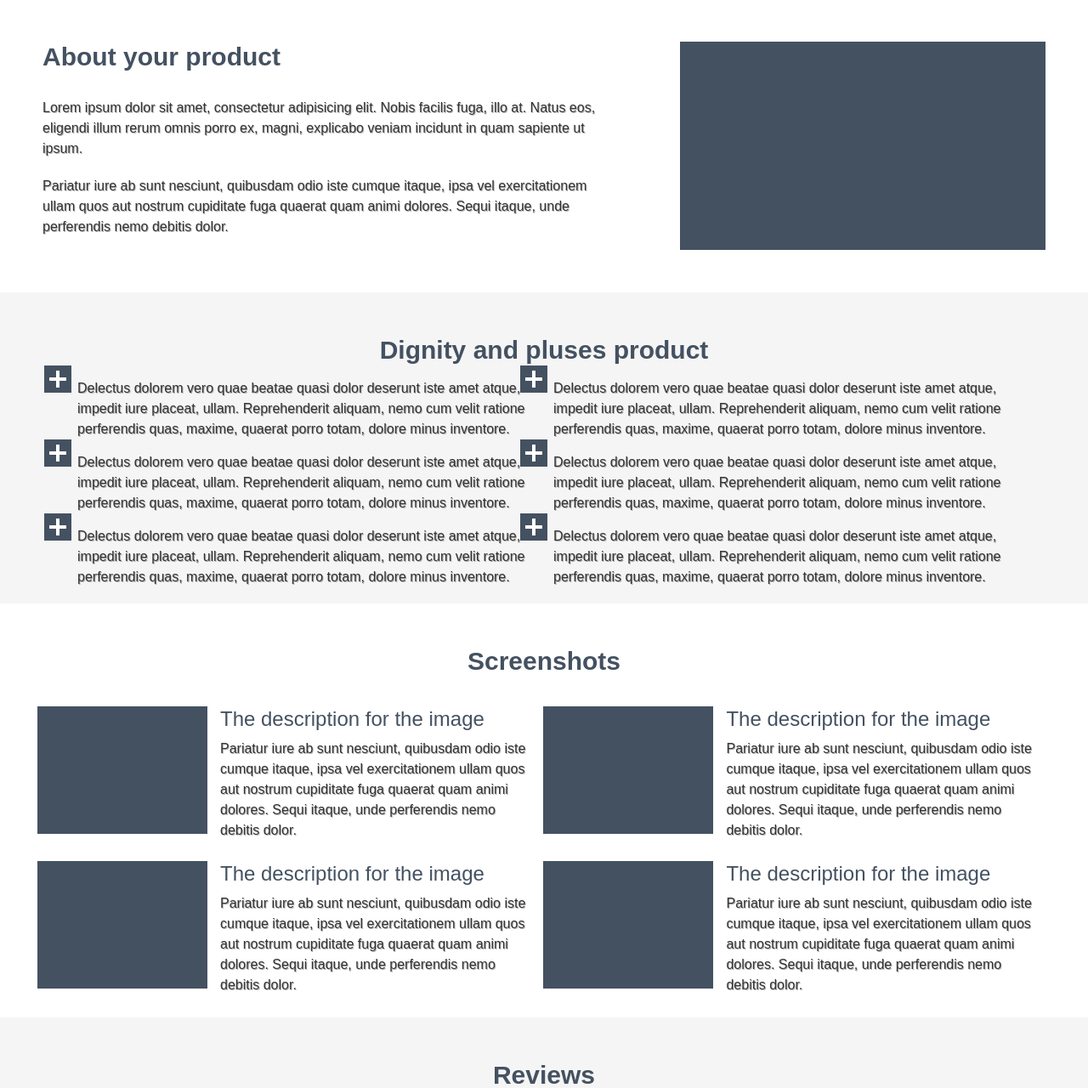
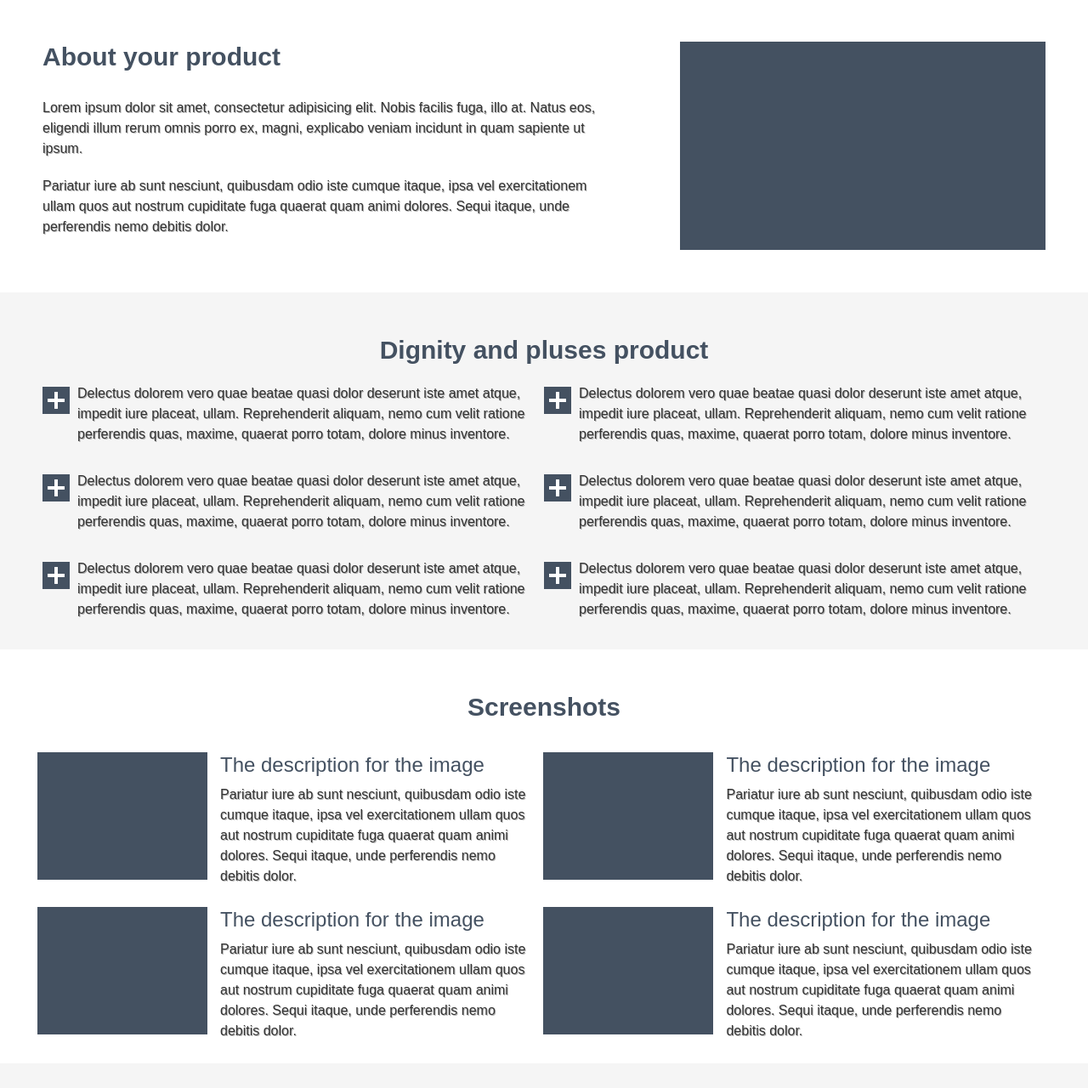
Before and after one commit to Underwerse/underwerse.github.io, a PHP site: page / in a window 1280 px wide. Shown: the part 324-1604 px from the top of the page at 85% size. Run offline with PHP 8.4, Linux system fonts and the light colour scheme.

Commit message:
Доделана секция feature

```diff
--- a/homework1/index.html
+++ b/homework1/index.html
@@ -48,27 +48,47 @@
                 </article>
                 <article class="productFeatureArticle">
                     <h2>Dignity and pluses product</h2>
-                    <div class="productFeatureWrap">
-                        <ul>
-                            <li>
-                                <p>Delectus dolorem vero quae beatae quasi dolor deserunt iste amet atque, impedit iure placeat, ullam. Reprehenderit aliquam, nemo cum velit ratione perferendis quas, maxime, quaerat porro totam, dolore minus inventore.</p>
-                            </li>
-                            <li>
-                                <p>Delectus dolorem vero quae beatae quasi dolor deserunt iste amet atque, impedit iure placeat, ullam. Reprehenderit aliquam, nemo cum velit ratione perferendis quas, maxime, quaerat porro totam, dolore minus inventore.</p>
-                            </li>
-                            <li>
-                                <p>Delectus dolorem vero quae beatae quasi dolor deserunt iste amet atque, impedit iure placeat, ullam. Reprehenderit aliquam, nemo cum velit ratione perferendis quas, maxime, quaerat porro totam, dolore minus inventore.</p>
-                            </li>
-                            <li>
-                                <p>Delectus dolorem vero quae beatae quasi dolor deserunt iste amet atque, impedit iure placeat, ullam. Reprehenderit aliquam, nemo cum velit ratione perferendis quas, maxime, quaerat porro totam, dolore minus inventore.</p>
-                            </li>
-                            <li>
-                                <p>Delectus dolorem vero quae beatae quasi dolor deserunt iste amet atque, impedit iure placeat, ullam. Reprehenderit aliquam, nemo cum velit ratione perferendis quas, maxime, quaerat porro totam, dolore minus inventore.</p>
-                            </li>
-                            <li>
-                                <p>Delectus dolorem vero quae beatae quasi dolor deserunt iste amet atque, impedit iure placeat, ullam. Reprehenderit aliquam, nemo cum velit ratione perferendis quas, maxime, quaerat porro totam, dolore minus inventore.</p>
-                            </li>
-                        </ul>
+                    <div class="productFeatureWrap1">
+                        <div class="feature">
+                            <img src="./img/featureMarker.png" alt="feature">
+                            <p>
+                                Delectus dolorem vero quae beatae quasi dolor deserunt iste amet atque, impedit iure placeat, ullam. Reprehenderit aliquam, nemo cum velit ratione perferendis quas, maxime, quaerat porro totam, dolore minus inventore.
+                            </p>
+                        </div>
+                        <div class="feature">
+                            <img src="./img/featureMarker.png" alt="feature">
+                            <p>
+                                Delectus dolorem vero quae beatae quasi dolor deserunt iste amet atque, impedit iure placeat, ullam. Reprehenderit aliquam, nemo cum velit ratione perferendis quas, maxime, quaerat porro totam, dolore minus inventore.
+                            </p>
+                        </div>
+                    </div>
+                    <div class="productFeatureWrap2">
+                        <div class="feature">
+                            <img src="./img/featureMarker.png" alt="feature">
+                            <p>
+                                Delectus dolorem vero quae beatae quasi dolor deserunt iste amet atque, impedit iure placeat, ullam. Reprehenderit aliquam, nemo cum velit ratione perferendis quas, maxime, quaerat porro totam, dolore minus inventore.
+                            </p>
+                        </div>
+                        <div class="feature">
+                            <img src="./img/featureMarker.png" alt="feature">
+                            <p>
+                                Delectus dolorem vero quae beatae quasi dolor deserunt iste amet atque, impedit iure placeat, ullam. Reprehenderit aliquam, nemo cum velit ratione perferendis quas, maxime, quaerat porro totam, dolore minus inventore.
+                            </p>
+                        </div>
+                    </div>
+                    <div class="productFeatureWrap3">
+                        <div class="feature">
+                            <img src="./img/featureMarker.png" alt="feature">
+                            <p>
+                                Delectus dolorem vero quae beatae quasi dolor deserunt iste amet atque, impedit iure placeat, ullam. Reprehenderit aliquam, nemo cum velit ratione perferendis quas, maxime, quaerat porro totam, dolore minus inventore.
+                            </p>
+                        </div>
+                        <div class="feature">
+                            <img src="./img/featureMarker.png" alt="feature">
+                            <p>
+                                Delectus dolorem vero quae beatae quasi dolor deserunt iste amet atque, impedit iure placeat, ullam. Reprehenderit aliquam, nemo cum velit ratione perferendis quas, maxime, quaerat porro totam, dolore minus inventore.
+                            </p>
+                        </div>
                     </div>
                 </article>
                 <article class="productScreenshotsArticle">
--- a/homework1/styles/style.css
+++ b/homework1/styles/style.css
@@ -83,20 +83,36 @@ p {
   margin: 50px 50px 0 0;
 }
 .product main .productFeatureArticle {
-  height: 366px;
+  height: 420px;
   text-align: center;
 }
 .product main .productFeatureArticle h2 {
-  padding-top: 50px;
+  padding: 50px 0 25px 0;
 }
-.product main .productFeatureArticle .productFeatureWrap ul {
-  margin-left: 91px;
-  list-style-image: url(../img/featureMarker.png);
+.product main .productFeatureArticle .productFeatureWrap1,
+.product main .productFeatureArticle .productFeatureWrap2,
+.product main .productFeatureArticle .productFeatureWrap3 {
+  display: flex;
+  justify-content: center;
 }
-.product main .productFeatureArticle .productFeatureWrap ul li {
-  float: left;
+.product main .productFeatureArticle .productFeatureWrap1 .feature,
+.product main .productFeatureArticle .productFeatureWrap2 .feature,
+.product main .productFeatureArticle .productFeatureWrap3 .feature {
+  flex-basis: 590px;
   text-align: left;
-  width: 560px;
+  display: flex;
+  margin-bottom: 35px;
+}
+.product main .productFeatureArticle .productFeatureWrap1 .feature img,
+.product main .productFeatureArticle .productFeatureWrap2 .feature img,
+.product main .productFeatureArticle .productFeatureWrap3 .feature img {
+  width: 32px;
+  height: 32px;
+}
+.product main .productFeatureArticle .productFeatureWrap1 .feature p,
+.product main .productFeatureArticle .productFeatureWrap2 .feature p,
+.product main .productFeatureArticle .productFeatureWrap3 .feature p {
+  margin: -4px 0 0 9px;
 }
 .product main .productScreenshotsArticle {
   height: 487px;
--- a/homework1/styles/style.less
+++ b/homework1/styles/style.less
@@ -100,18 +100,28 @@ p {
             }
         }
         .productFeatureArticle {
-            height: 366px;
+            height: 420px;
             text-align: center;
             h2 {
-                padding-top: 50px;
+                padding: 50px 0 25px 0;
             }
-            .productFeatureWrap ul {
-                margin-left: 91px;
-                list-style-image: url(../img/featureMarker.png);
-                li {
-                    float: left;
+            .productFeatureWrap1,
+            .productFeatureWrap2,
+            .productFeatureWrap3 {
+                display: flex;
+                justify-content: center;
+                .feature {
+                    flex-basis: 590px;
                     text-align: left;
-                    width: 560px;
+                    display: flex;
+                    margin-bottom: 35px;
+                    img {
+                        width: 32px;
+                        height: 32px;
+                    }
+                    p {
+                        margin: -4px 0 0 9px;
+                    }
                 }
             }
         }
```
